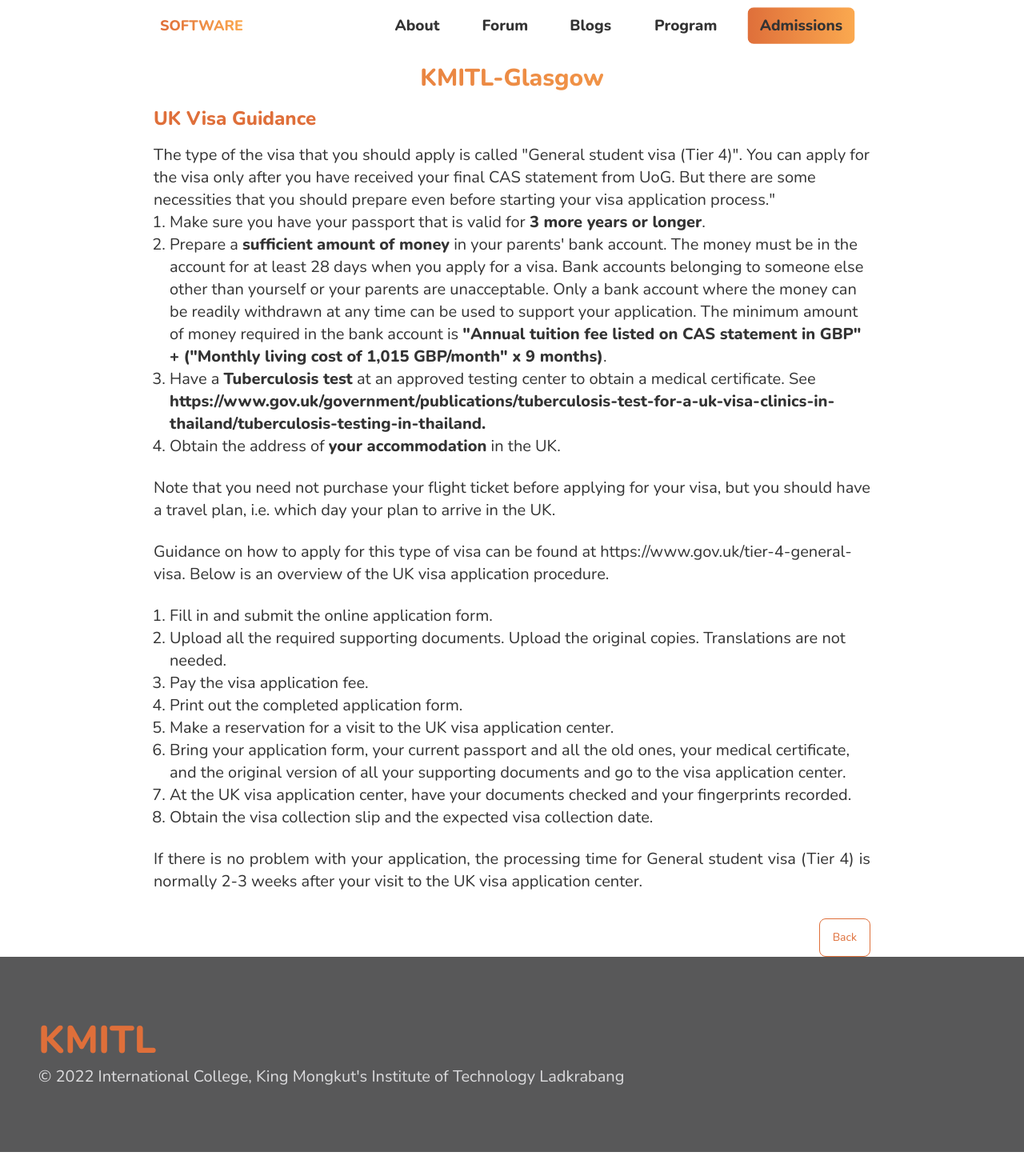
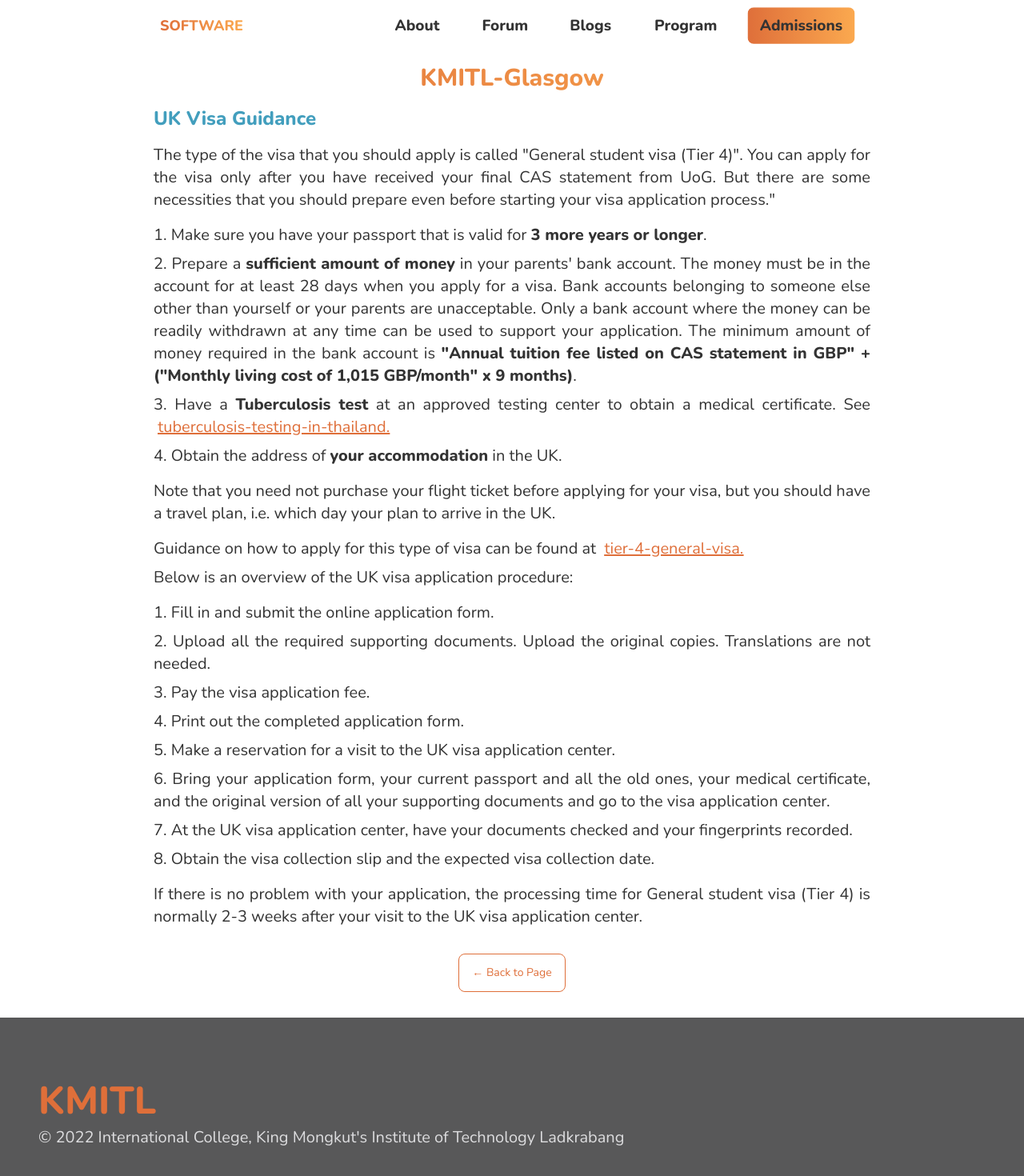
Before and after one commit to neneprm/SE-WEBSITE, a Next.js app: page /program/kmitl-glasgow/visa-guidance in a window 1280 px wide. Shown: the top 1470 px of the page at 80% size. Before the commit the page ends 1440 px from the top, so only its background shows below. Built offline with nearby package versions, Linux system fonts and the light colour scheme.

Commit message:
Fix color and UI

```diff
--- a/pages/program/kmitl-glasgow/visa-guidance.tsx
+++ b/pages/program/kmitl-glasgow/visa-guidance.tsx
@@ -1,5 +1,6 @@
 import Link from "next/link"
 import { H3, H4, P } from "../../components/headers"
+import SecondaryButton from "../../components/secondary-button"
 
 const UkVisaGuidance = () => {
   return (
@@ -9,60 +10,67 @@ const UkVisaGuidance = () => {
       </section>
 
       <section className="mb-8">
-        <H4 style="text-primary font-bold mb-4" text="UK Visa Guidance" />
-        <p className="text-sm sm:text-base md:text-lg lg:text-xl">
-          The type of the visa that you should apply is called &quot;General student
-          visa (Tier 4)&quot;. You can apply for the visa only after you have
+        <H4 style="text-accent font-bold mb-4" text="UK Visa Guidance" />
+        <P
+          text='The type of the visa that you should apply is called "General student
+          visa (Tier 4)". You can apply for the visa only after you have
           received your final CAS statement from UoG. But there are some
           necessities that you should prepare even before starting your visa
-          application process.&quot;
-          <br />
-        </p>
-        <ul className="list-decimal ml-5 text-sm sm:text-base md:text-lg lg:text-xl">
+          application process."'
+          style="mb-4"
+        />
+
+        <ul className="list-decimal list-inside text-sm sm:text-base md:text-lg lg:text-xl md:text-justify space-y-2">
           <li>
             Make sure you have your passport that is valid for{" "}
             <b>3 more years or longer</b>.
           </li>
           <li>
-            Prepare a <b>sufficient amount of money</b> in your parents&apos; bank
-            account. The money must be in the account for at least 28 days when
-            you apply for a visa. Bank accounts belonging to someone else other
-            than yourself or your parents are unacceptable. Only a bank account
-            where the money can be readily withdrawn at any time can be used to
-            support your application. The minimum amount of money required in
-            the bank account is{" "}
+            Prepare a <b>sufficient amount of money</b> in your parents&apos;
+            bank account. The money must be in the account for at least 28 days
+            when you apply for a visa. Bank accounts belonging to someone else
+            other than yourself or your parents are unacceptable. Only a bank
+            account where the money can be readily withdrawn at any time can be
+            used to support your application. The minimum amount of money
+            required in the bank account is{" "}
             <b>
-            &quot;Annual tuition fee listed on CAS statement in GBP&quot; + (&quot;Monthly
-              living cost of 1,015 GBP/month&quot; x 9 months)
+              &quot;Annual tuition fee listed on CAS statement in GBP&quot; +
+              (&quot;Monthly living cost of 1,015 GBP/month&quot; x 9 months)
             </b>
             .
           </li>
           <li>
             Have a <b>Tuberculosis test</b> at an approved testing center to
-            obtain a medical certificate. See{" "}
-            <a href="https://www.gov.uk/government/publications/tuberculosis-test-for-a-uk-visa-clinics-in-thailand/tuberculosis-testing-in-thailand">
-              <b>
-                https://www.gov.uk/government/publications/tuberculosis-test-for-a-uk-visa-clinics-in-thailand/tuberculosis-testing-in-thailand.
-              </b>
-            </a>
+            obtain a medical certificate. See &nbsp;
+            <span className="link link-primary max-w-screen-sm">
+              <Link href="https://www.gov.uk/government/publications/tuberculosis-test-for-a-uk-visa-clinics-in-thailand/tuberculosis-testing-in-thailand">
+                tuberculosis-testing-in-thailand.
+              </Link>
+            </span>
           </li>
           <li>
             Obtain the address of <b>your accommodation</b> in the UK.
           </li>
         </ul>
-        <br />
-        <P text="Note that you need not purchase your flight ticket before applying for your visa, but you should have a travel plan, i.e. which day your plan to arrive in the UK." />
-        <br />
-        <p className="text-sm sm:text-base md:text-lg lg:text-xl">
-          Guidance on how to apply for this type of visa can be found at{" "}
-          <a href="https://www.gov.uk/tier-4-general-visa">
-            {" "}
-            https://www.gov.uk/tier-4-general-visa.
-          </a>{" "}
-          Below is an overview of the UK visa application procedure.{" "}
+        <P
+          style="my-4"
+          text="Note that you need not purchase your flight ticket before applying for your visa, but you should have a travel plan, i.e. which day your plan to arrive in the UK."
+        />
+
+        <p className="text-sm text-left md:text-justify sm:text-base md:text-lg lg:text-xl 2xl:text-2xl">
+          Guidance on how to apply for this type of visa can be found at &nbsp;
+          <span className="link link-primary">
+            <Link href="https://www.gov.uk/tier-4-general-visa">
+              tier-4-general-visa.
+            </Link>
+          </span>
         </p>
-        <br />
-        <ul className="list-decimal ml-5 text-sm sm:text-base md:text-lg lg:text-xl">
+        <P
+          style="mt-2"
+          text="Below is an overview of the UK visa application procedure:"
+        />
+
+        <ul className="list-decimal list-inside text-sm sm:text-base md:text-lg lg:text-xl md:text-justify space-y-2 mt-4">
           <li>Fill in and submit the online application form.</li>
           <li>
             Upload all the required supporting documents. Upload the original
@@ -87,15 +95,19 @@ const UkVisaGuidance = () => {
             date.
           </li>
         </ul>
-        <br />
-        <P text="If there is no problem with your application, the processing time for General student visa (Tier 4) is normally 2-3 weeks after your visit to the UK visa application center." />
+        <P
+          style="mt-4"
+          text="If there is no problem with your application, the processing time for General student visa (Tier 4) is normally 2-3 weeks after your visit to the UK visa application center."
+        />
       </section>
 
-      <div className="card-actions justify-end">
-        <button className="btn btn-outline btn-primary">
-          <Link href="/program/kmitl-glasgow">Back</Link>
-        </button>
-      </div>
+      <section className="flex justify-center mb-8">
+        <SecondaryButton
+          text="← Back to Page"
+          link="/program/kmitl-glasgow"
+          style=""
+        />
+      </section>
     </>
   )
 }
```
